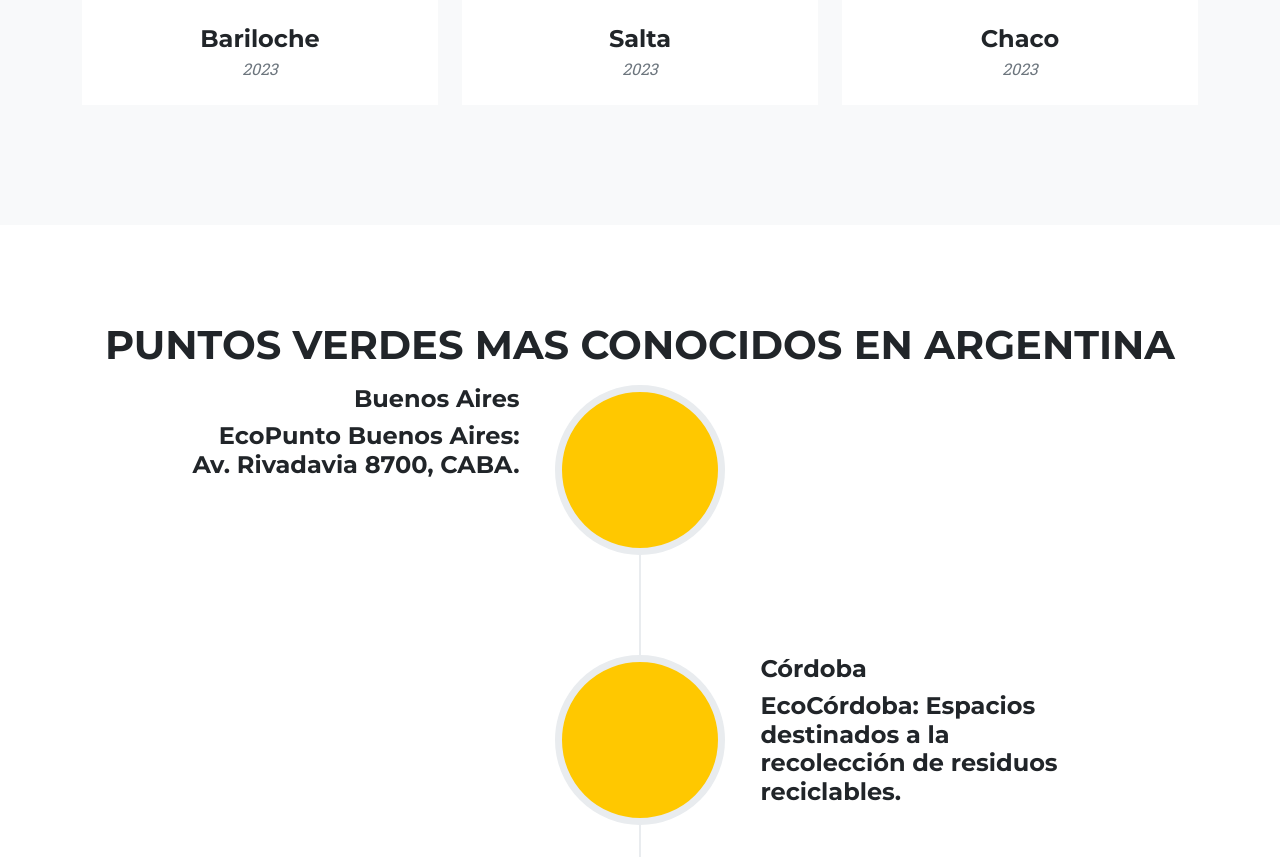
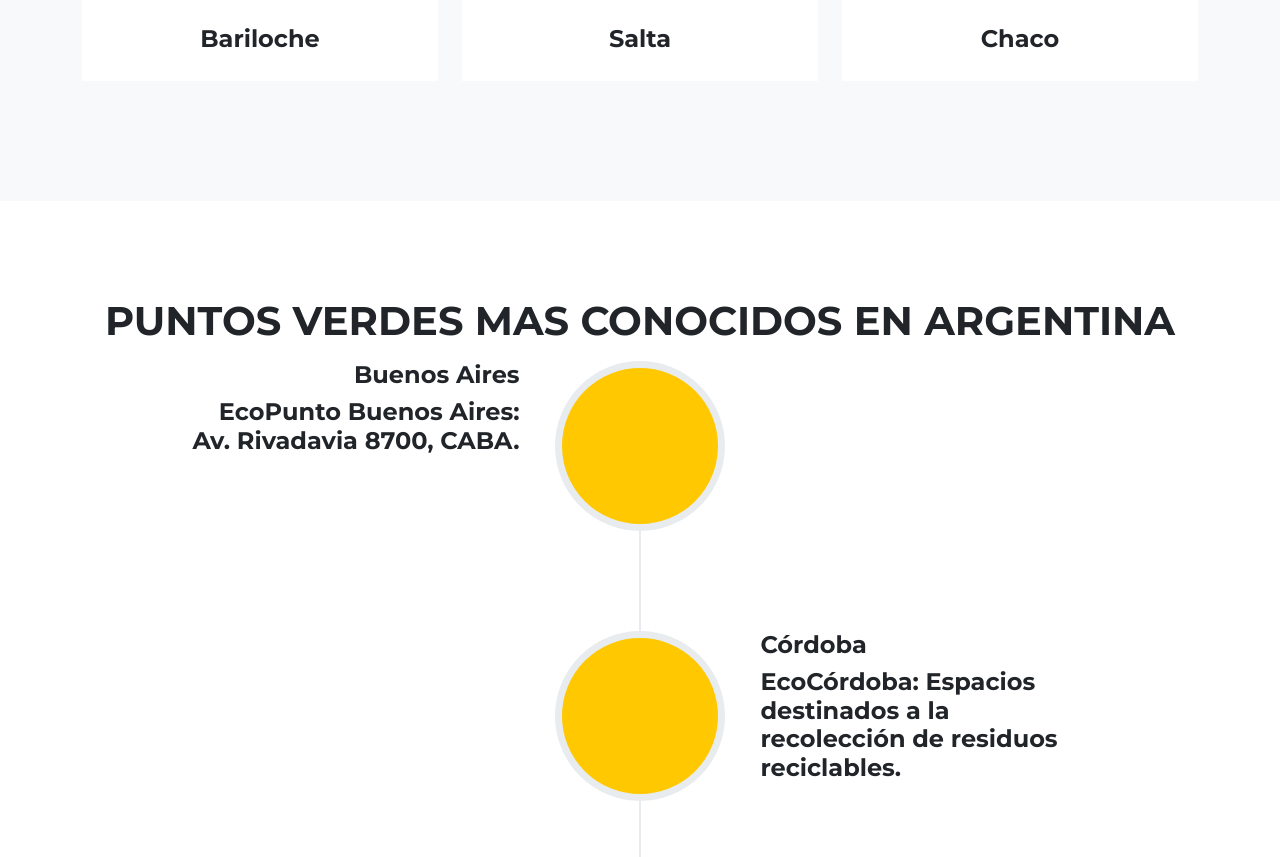
Before and after one commit to giulifarias05/full-stack, a plain HTML site: page index.html in a window 1280 px wide. Shown: the part 2078-2935 px from the top of the page. Drawn offline with nearby package versions, Linux system fonts and the light colour scheme.

Commit message:
subo toda la pagina casi terminada

```diff
--- a/index.html
+++ b/index.html
@@ -118,7 +118,6 @@
                             </a>
                             <div class="portfolio-caption">
                                 <div class="portfolio-caption-heading">Bariloche</div>
-                                <div class="portfolio-caption-subheading text-muted">2023</div>
                             </div>
                         </div>
                     </div>
@@ -133,7 +132,6 @@
                             </a>
                             <div class="portfolio-caption">
                                 <div class="portfolio-caption-heading">Salta</div>
-                                <div class="portfolio-caption-subheading text-muted">2023</div>
                             </div>
                         </div>
                     </div>
@@ -148,7 +146,6 @@
                             </a>
                             <div class="portfolio-caption">
                                 <div class="portfolio-caption-heading">Chaco</div>
-                                <div class="portfolio-caption-subheading text-muted">2023</div>
                             </div>
                         </div>
                     </div>
```
